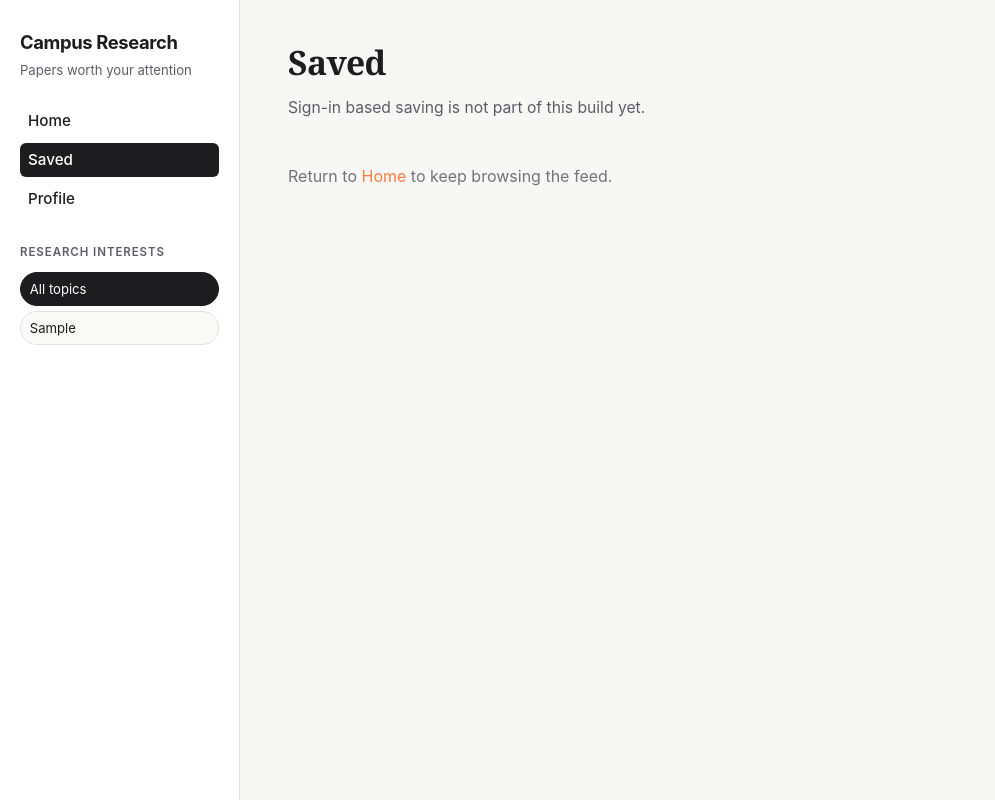
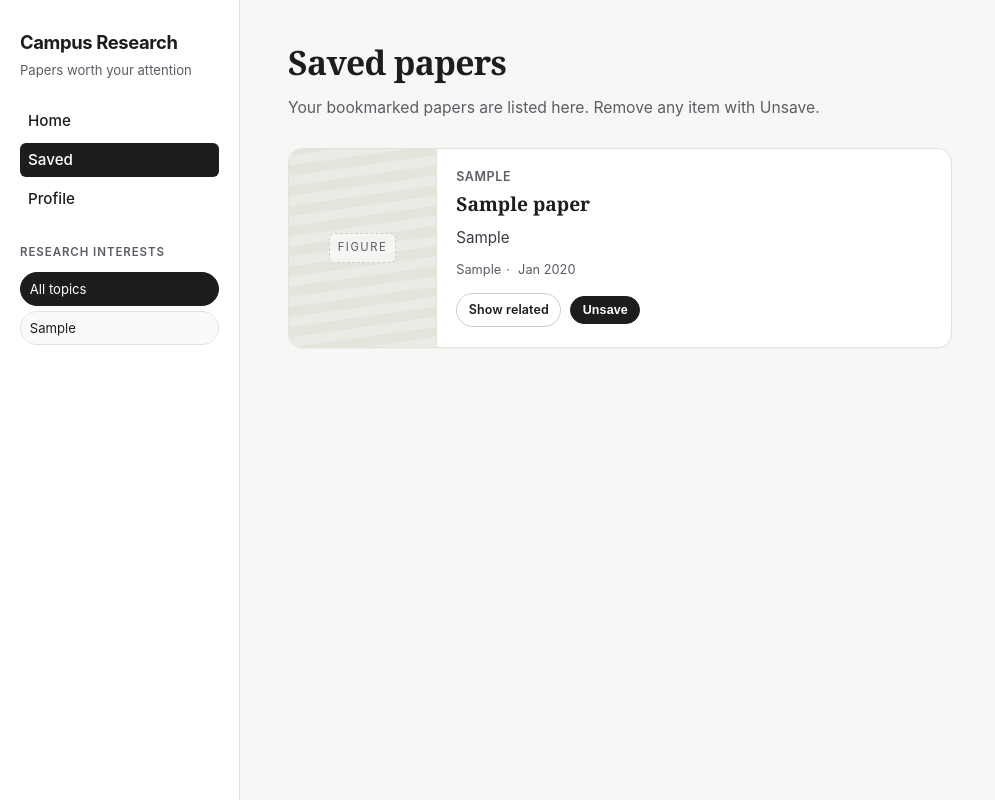
Before and after one commit to changerate/cs4800-assignment3, a Flask app: page /saved in a window 1280 px wide. Shown: the whole page, without its empty margins (0-995 px from the left). Run offline with Flask 3, Linux system fonts and the light colour scheme; the visitor is signed in with stand-in values (Sample User, id 1); tables that the repository leaves empty hold one stand-in row (values such as "Sample post").

Commit message:
better homepage and post interactions

```diff
--- a/backend/app/models/research_paper.py
+++ b/backend/app/models/research_paper.py
@@ -16,6 +16,12 @@ class ResearchPaper(db.Model):
     venue = db.Column(db.String(200), nullable=True)
     published_at = db.Column(db.Date, nullable=True)
     created_at = db.Column(db.DateTime, default=datetime.utcnow, nullable=False)
+    saved_by_users = db.relationship(
+        "User",
+        secondary="user_saved_papers",
+        back_populates="saved_papers",
+        lazy="selectin",
+    )
 
     def summary(self, max_len: int = 220) -> str:
         """Short teaser from the abstract (word-safe truncation)."""
--- a/backend/app/static/css/app.css
+++ b/backend/app/static/css/app.css
@@ -176,6 +176,12 @@ code {
   font-size: 0.98rem;
 }
 
+.feed-related-source {
+  margin: 0.5rem 0 0;
+  color: var(--muted);
+  font-size: 0.88rem;
+}
+
 .paper-feed {
   display: flex;
   flex-direction: column;
@@ -282,6 +288,41 @@ code {
 
 .paper-meta-sep {
   margin: 0 0.3rem;
+}
+
+.paper-actions {
+  margin-top: 0.85rem;
+  display: flex;
+  align-items: center;
+  gap: 0.55rem;
+}
+
+.paper-actions form {
+  margin: 0;
+}
+
+.paper-action-button {
+  border: 1px solid #1d1d1f;
+  border-radius: 999px;
+  background: #1d1d1f;
+  color: #fff;
+  font-size: 0.78rem;
+  font-weight: 600;
+  letter-spacing: 0.01em;
+  padding: 0.38rem 0.72rem;
+  text-decoration: none;
+  cursor: pointer;
+}
+
+.paper-action-button.secondary {
+  background: transparent;
+  color: var(--text);
+  border-color: #cdcdc7;
+}
+
+.paper-action-button:hover {
+  opacity: 0.92;
+  text-decoration: none;
 }
 
 .empty-state {
--- a/backend/app/templates/components/paper_card.html
+++ b/backend/app/templates/components/paper_card.html
@@ -1,4 +1,4 @@
-{% macro paper_card(paper) %}
+{% macro paper_card(paper, is_authenticated=False, is_saved=False) %}
 <article class="paper-card">
   <div class="paper-figure" role="presentation" aria-hidden="true">
     <span class="paper-figure-label">Figure</span>
@@ -16,6 +16,28 @@
       {%- endif %}
     </p>
     {% endif %}
+    <div class="paper-actions" aria-label="Paper actions">
+      <a class="paper-action-button secondary" href="{{ url_for('web.show_related', paper_id=paper.id) }}"
+        >Show related</a
+      >
+      {% if is_authenticated %}
+      {% if is_saved %}
+      <form method="post" action="{{ url_for('web.unsave_paper', paper_id=paper.id) }}">
+        <button type="submit" class="paper-action-button">Unsave</button>
+      </form>
+      {% else %}
+      <form method="post" action="{{ url_for('web.save_paper', paper_id=paper.id) }}">
+        <button type="submit" class="paper-action-button">Save</button>
+      </form>
+      {% endif %}
+      {% else %}
+      <a
+        class="paper-action-button"
+        href="{{ url_for('web.auth_page', mode='login', next=request.path) }}"
+        >Log in to save</a
+      >
+      {% endif %}
+    </div>
   </div>
 </article>
 {% endmacro %}
--- a/backend/app/templates/index.html
+++ b/backend/app/templates/index.html
@@ -4,38 +4,39 @@
 <div class="shell">
   {% include "partials/sidebar.html" %}
   <main class="feed-main">
-    {% if page == "home" %}
     <header class="feed-header">
-      <h1 class="feed-title">Latest in the literature</h1>
+      <h1 class="feed-title">{{ feed_title or "Latest in the literature" }}</h1>
       <p class="feed-lede">
-        {% if active_topic %}
+        {% if feed_lede %}
+        {{ feed_lede }}
+        {% elif active_topic %}
         Showing <strong>{{ active_topic }}</strong> highlights from the shared
         catalog. <a href="{{ url_for('web.index') }}">Clear filter</a>.
         {% else %}
         Scroll through recently indexed papers curated for undergrad and graduate readers.
         {% endif %}
       </p>
+      {% if related_source %}
+      <p class="feed-related-source">
+        Based on <em>{{ related_source.title }}</em>.
+        <a href="{{ url_for('web.index') }}">Back to latest feed</a>
+      </p>
+      {% endif %}
     </header>
     <div class="paper-feed" role="feed">
       {% for paper in papers %}
-      {{ paper_card(paper) }}
+      {{ paper_card(paper, is_authenticated, paper.id in saved_ids) }}
       {% else %}
       <p class="empty-state">
+        {% if related_source %}
+        No similar papers found for this item yet. Try another paper from
+        <a href="{{ url_for('web.index') }}">the home feed</a>.
+        {% else %}
         No papers loaded yet — run <code>flask seed-papers</code> from the backend folder after migrating.
+        {% endif %}
       </p>
       {% endfor %}
     </div>
-    {% else %}
-    <header class="feed-header">
-      <h1 class="feed-title">{{ placeholder_title }}</h1>
-      <p class="feed-lede">{{ placeholder_message }}</p>
-    </header>
-    <div class="paper-feed subtle">
-      <p class="empty-state">
-        Return to <a href="{{ url_for('web.index') }}">Home</a> to keep browsing the feed.
-      </p>
-    </div>
-    {% endif %}
   </main>
 </div>
 {% endblock %}
--- a/backend/app/web/routes.py
+++ b/backend/app/web/routes.py
@@ -64,12 +64,51 @@ def _distinct_topics():
     return [r[0] for r in rows]
 
 
+def _saved_paper_ids(user: User | None) -> set[int]:
+    if user is None:
+        return set()
+    return {paper.id for paper in user.saved_papers}
+
+
+def _tokenize(text: str) -> set[str]:
+    tokens = []
+    for raw in (text or "").lower().split():
+        cleaned = "".join(ch for ch in raw if ch.isalnum())
+        if len(cleaned) >= 3:
+            tokens.append(cleaned)
+    return set(tokens)
+
+
+def _related_papers(seed: ResearchPaper, limit: int = 8) -> list[ResearchPaper]:
+    seed_tokens = _tokenize(f"{seed.title} {seed.abstract} {seed.topic} {seed.venue or ''}")
+    all_papers = ResearchPaper.query.filter(ResearchPaper.id != seed.id).all()
+    scored = []
+    for paper in all_papers:
+        tokens = _tokenize(f"{paper.title} {paper.abstract} {paper.topic} {paper.venue or ''}")
+        overlap = len(seed_tokens & tokens)
+        topic_bonus = 8 if paper.topic == seed.topic else 0
+        venue_bonus = 3 if seed.venue and paper.venue == seed.venue else 0
+        score = overlap + topic_bonus + venue_bonus
+        if score > 0:
+            scored.append((score, paper))
+    scored.sort(
+        key=lambda entry: (
+            entry[0],
+            entry[1].published_at.isoformat() if entry[1].published_at else "",
+            entry[1].id,
+        ),
+        reverse=True,
+    )
+    return [paper for _, paper in scored[:limit]]
+
+
 @bp.get("/")
 def index():
     topic = (request.args.get("topic") or "").strip() or None
     papers = _paper_feed_query(topic).all()
     topics = _distinct_topics()
     user = _get_authenticated_user()
+    saved_ids = _saved_paper_ids(user)
     return render_template(
         "index.html",
         papers=papers,
@@ -77,6 +116,8 @@ def index():
         active_topic=topic,
         page="home",
         is_authenticated=user is not None,
+        saved_ids=saved_ids,
+        related_source=None,
     )
 
 
@@ -84,15 +125,73 @@ def index():
 def saved():
     topics = _distinct_topics()
     user = _get_authenticated_user()
+    if user is None:
+        return redirect(url_for("web.auth_page", next=request.path))
+    papers = sorted(
+        user.saved_papers,
+        key=lambda p: (p.published_at or p.created_at.date(), p.id),
+        reverse=True,
+    )
+    saved_ids = _saved_paper_ids(user)
     return render_template(
         "index.html",
-        papers=[],
+        papers=papers,
         topics=topics,
         active_topic=None,
         page="saved",
-        placeholder_title="Saved",
-        placeholder_message="Sign-in based saving is not part of this build yet.",
+        is_authenticated=True,
+        saved_ids=saved_ids,
+        related_source=None,
+        feed_title="Saved papers",
+        feed_lede="Your bookmarked papers are listed here. Remove any item with Unsave.",
+    )
+
+
+@bp.post("/papers/<int:paper_id>/save")
+def save_paper(paper_id: int):
+    user = _get_authenticated_user()
+    if user is None:
+        return redirect(url_for("web.auth_page", next=request.referrer or url_for("web.index")))
+    paper = ResearchPaper.query.get_or_404(paper_id)
+    if paper not in user.saved_papers:
+        user.saved_papers.append(paper)
+        db.session.commit()
+    return redirect(request.referrer or url_for("web.index"))
+
+
+@bp.post("/papers/<int:paper_id>/unsave")
+def unsave_paper(paper_id: int):
+    user = _get_authenticated_user()
+    if user is None:
+        return redirect(url_for("web.auth_page", next=request.referrer or url_for("web.index")))
+    paper = ResearchPaper.query.get_or_404(paper_id)
+    if paper in user.saved_papers:
+        user.saved_papers.remove(paper)
+        db.session.commit()
+    return redirect(request.referrer or url_for("web.index"))
+
+
+@bp.get("/papers/<int:paper_id>/related")
+def show_related(paper_id: int):
+    seed = ResearchPaper.query.get_or_404(paper_id)
+    topics = _distinct_topics()
+    user = _get_authenticated_user()
+    papers = _related_papers(seed)
+    saved_ids = _saved_paper_ids(user)
+    return render_template(
+        "index.html",
+        papers=papers,
+        topics=topics,
+        active_topic=None,
+        page="home",
         is_authenticated=user is not None,
+        saved_ids=saved_ids,
+        related_source=seed,
+        feed_title=f"Related to: {seed.title}",
+        feed_lede=(
+            "Showing faux-vectorized recommendations using topic match, venue match, "
+            "and keyword overlap."
+        ),
     )
 
 
```
Also changed, not shown: backend/app/cli.py (+88 -103 lines), backend/app/models/user.py (+18 -0 lines), backend/migrations/versions/8be2c6a4f1b7_add_user_saved_papers_table.py (added, +37 -0 lines).
